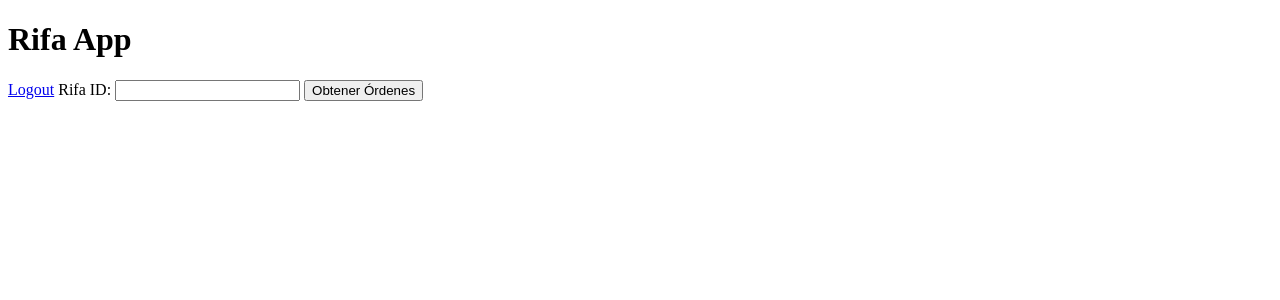
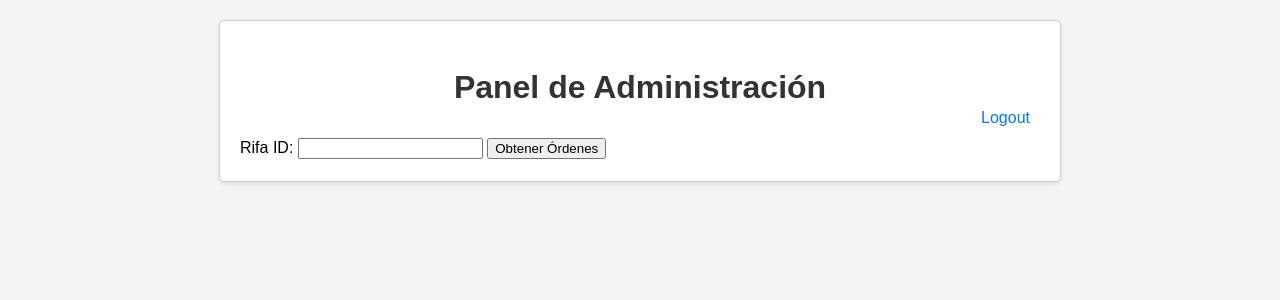
Before and after one commit to Zeleyda/RifasEconomicasTamp, a PHP site: page /rifaseconomicastamp/admin/login/php/welcome.php in a window 1280 px wide. Shown: the top 300 px of the page. Run offline with PHP 8.4, Linux system fonts and the light colour scheme; the visitor is signed in with stand-in values (Sample User, id 1).

Commit message:
Se añadio diseño inicial a modulo administrador

```diff
--- a/admin/login/php/welcome.php
+++ b/admin/login/php/welcome.php
@@ -11,29 +11,13 @@ if (!isset($_SESSION['loggedin'])) {
 <head>
     <meta charset="UTF-8">
     <meta name="viewport" content="width=device-width, initial-scale=1.0">
-    <title>Rifa App</title>
-    <style>
-        /* Estilos CSS */
-        .order-box {
-            border: 1px solid #ccc;
-            border-radius: 5px;
-            padding: 10px;
-            margin-bottom: 10px;
-            box-shadow: 0 2px 4px rgba(0, 0, 0, 0.1);
-        }
-        .validate-button {
-            background-color: #007bff;
-            color: white;
-            border: none;
-            padding: 5px 10px;
-            border-radius: 3px;
-            cursor: poinQter;
-        }
-    </style>
+    <title>Dashboard App</title>
+    <link rel="stylesheet" href="../styles/panel.css">
 </head>
 <body>
-    <h1>Rifa App</h1>
-    <a href="logout.php">Logout</a>
+    <div class="container">
+        <h1>Panel de Administración</h1>
+        <a href="logout.php" class="logout-link">Logout</a>
         <label for="rifaId">Rifa ID:</label>
         <input type="text" id="rifaId">
         <button id="obtenerOrdenesBtn">Obtener Órdenes</button>
@@ -167,5 +151,6 @@ if (!isset($_SESSION['loggedin'])) {
                     .catch(error => console.error('Error:', error));
             }
         </script>
+    </div>
 </body>
 </html>
--- /dev/null
+++ b/admin/login/styles/panel.css
@@ -0,0 +1,72 @@
+/* styles.css */
+body {
+    font-family: Arial, sans-serif;
+    line-height: 1.6;
+    background-color: #f4f4f4;
+    margin: 0;
+    padding: 0;
+}
+
+.container {
+    max-width: 800px;
+    margin: 20px auto;
+    padding: 20px;
+    background-color: #fff;
+    border: 1px solid #ccc;
+    border-radius: 5px;
+    box-shadow: 0 2px 4px rgba(0, 0, 0, 0.1);
+}
+
+h1 {
+    color: #333;
+    text-align: center;
+}
+
+.logout-link {
+    float: right;
+    margin-top: -30px;
+    margin-right: 10px;
+    text-decoration: none;
+    color: #007bff;
+}
+
+.order-box {
+    border: 1px solid #ccc;
+    border-radius: 5px;
+    padding: 10px;
+    margin-bottom: 10px;
+    box-shadow: 0 2px 4px rgba(0, 0, 0, 0.1);
+}
+
+ul {
+    list-style-type: none;
+    padding: 0;
+}
+
+ul li {
+    border: 1px solid #ccc;
+    border-radius: 5px;
+    padding: 10px;
+    margin-bottom: 10px;
+    box-shadow: 0 2px 4px rgba(0, 0, 0, 0.1);
+}
+
+.validate-button {
+    background-color: #007bff;
+    color: white;
+    border: none;
+    padding: 5px 10px;
+    border-radius: 3px;
+    cursor: pointer;
+    margin-left: 10px;
+}
+
+.validate-button {
+    background-color: #007bff;
+    color: white;
+    border: none;
+    padding: 5px 10px;
+    border-radius: 3px;
+    cursor: pointer;
+    margin-left: 10px;
+}
--- a/backend/index.html
+++ b/backend/index.html
@@ -3,7 +3,7 @@
 <head>
     <meta charset="UTF-8">
     <meta name="viewport" content="width=device-width, initial-scale=1.0">
-    <title>Rifa App</title>
+    <title>Dashboard App</title>
     <style>
         /* Estilos CSS */
         .order-box {
@@ -24,7 +24,7 @@
     </style>
 </head>
 <body>
-    <h1>Rifa App</h1>
+    <h1>OR</h1>
     <label for="rifaId">Rifa ID:</label>
     <input type="text" id="rifaId">
     <button id="obtenerOrdenesBtn">Obtener Órdenes</button>
```
Lines whose indentation alone changed are shown as unchanged.
